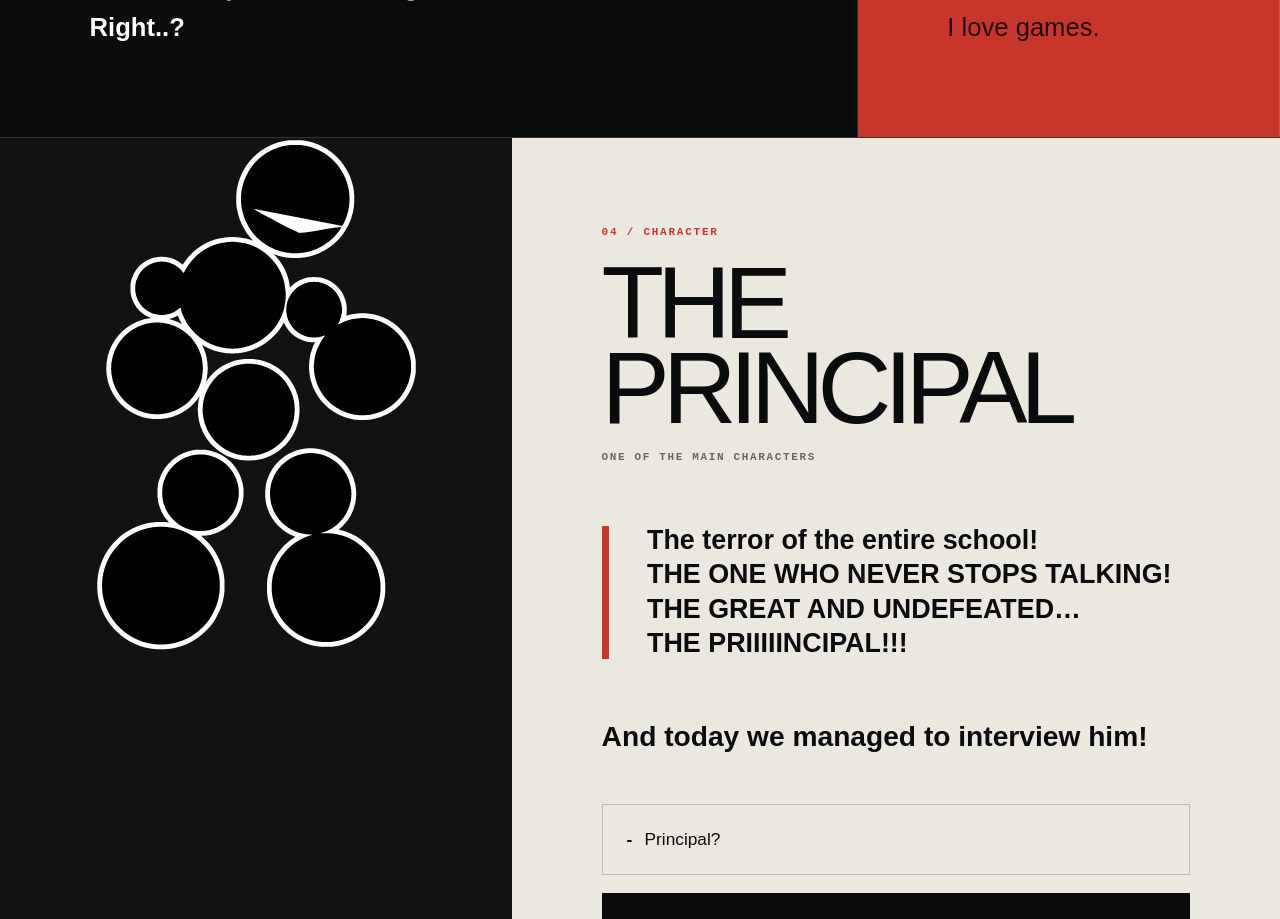
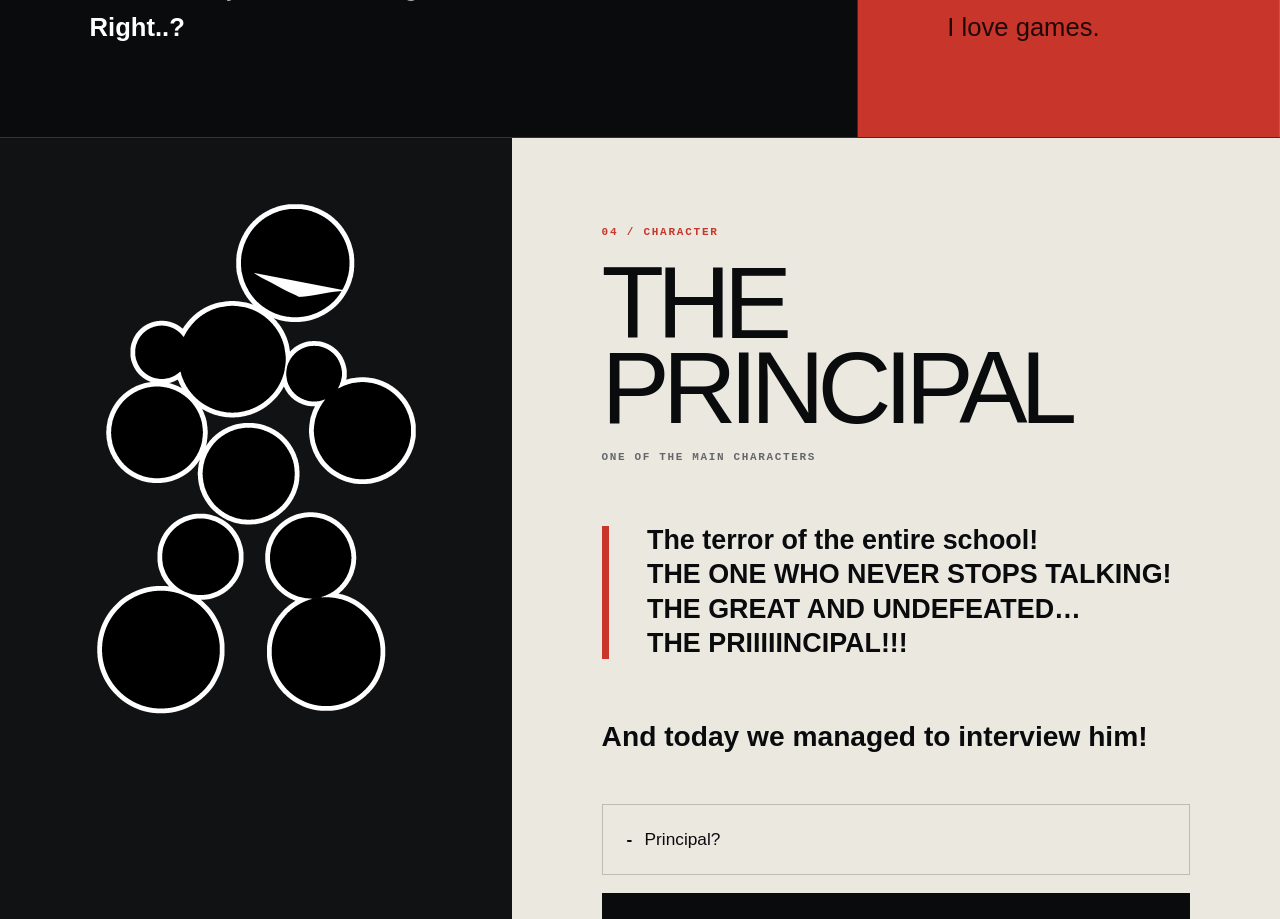
Before and after one commit to AlexKraken444/TEST-site, a Next.js app: page / in a window 1280 px wide. Shown: the part 2460-3379 px from the top of the page. Built offline with nearby package versions, Linux system fonts and the light colour scheme.

Commit message:
Add spacing above Principal artwork

```diff
--- a/app/globals.css
+++ b/app/globals.css
@@ -47,7 +47,7 @@ nav .play-link { border: 1px solid rgba(255,255,255,.5); padding: 12px 16px; }
 .red-card .card-number, .red-card p { color: #210806; }
 .red-card h2 { font-size: clamp(45px,6vw,86px); }
 .principal-section { display: grid; grid-template-columns: minmax(330px,.8fr) minmax(0,1.2fr); background: #101214; border-top: 1px solid var(--line); }
-.principal-portrait { display: block; align-self: start; overflow: hidden; }
+.principal-portrait { display: block; align-self: start; overflow: hidden; padding-top: clamp(32px,5vw,72px); }
 .principal-portrait img { display: block; width: 100%; height: auto; object-fit: contain; }
 .principal-copy { padding: clamp(55px,7vw,110px); background: var(--paper); color: var(--ink); }
 .principal-copy h2 { margin: 22px 0 8px; font-size: clamp(55px,8vw,120px); line-height: .83; letter-spacing: -.07em; }
```
